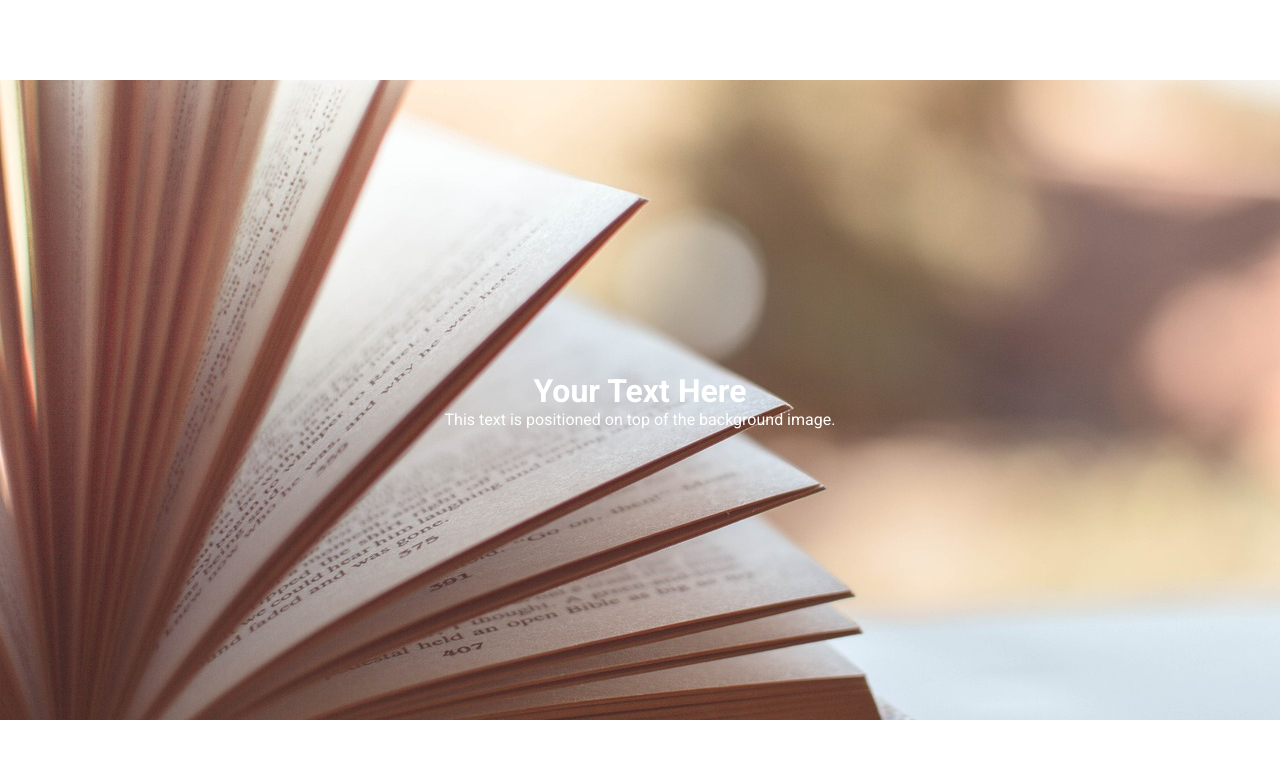
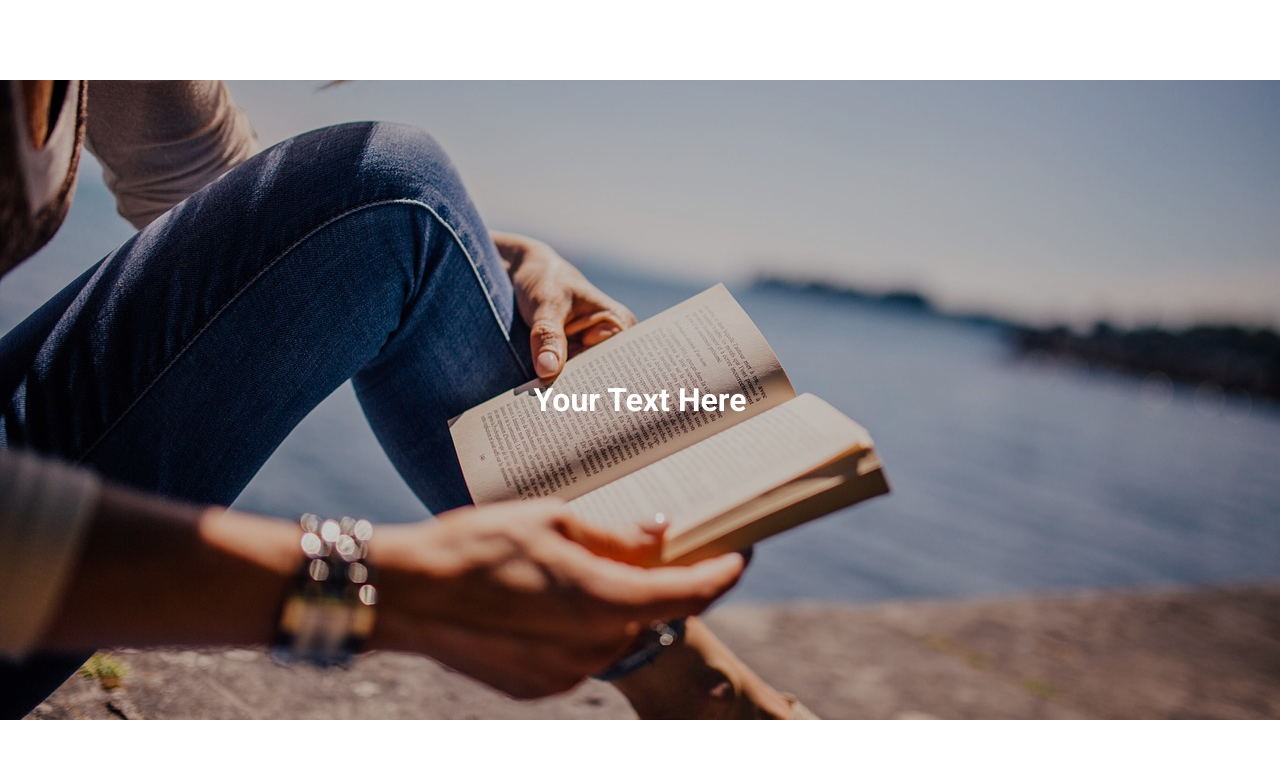
Before and after one commit to michaelpaulcuccia/lyceum, a Next.js app in the folder my-app/: page /testpage in a window 1280 px wide. Shown: the top 758 px of the page. Built offline with nearby package versions, Linux system fonts and the light colour scheme.

Commit message:
darkens overlay

```diff
--- a/my-app/src/app/testpage/page.tsx
+++ b/my-app/src/app/testpage/page.tsx
@@ -1,56 +1,53 @@
 "use client";
+import styled from "styled-components";
 import Image from "next/image";
-import styled from "styled-components";
 
-const BackgroundContainer = styled.div`
+const FullPageContainer = styled.div`
   position: relative;
-  width: 100vw; // Full viewport width
-  height: 100vh; // Full viewport height
+  width: 100%;
+  height: 80vh;
   display: flex;
-  align-items: center; // Centers content vertically
-  justify-content: center; // Centers content horizontally
+  align-items: center;
+  justify-content: center;
+  margin: 10vh 0;
 `;
 
-const ImageWrapper = styled.div`
-  position: relative;
-  width: 100%; // Image fills the width of its container
-  height: 80vh; // Image height takes up 80% of the viewport height
-  margin: 10vh 0; // 10% whitespace on top and bottom
-  overflow: hidden; // Ensures the image doesn't overflow
+const DarkenedImage = styled(Image)`
+  object-fit: cover;
+  width: 100%;
+  height: 100%;
+  z-index: 1;
 `;
 
-const BackgroundImage = styled(Image)`
-  object-fit: cover; // Ensures the image covers its container
-  object-position: center; // Centers the image
-  width: 100%; // Full width
-  height: 100%; // Full height
+const DarkOverlay = styled.div`
+  position: absolute;
+  top: 0;
+  left: 0;
+  width: 100%;
+  height: 100%;
+  background: rgba(0, 0, 0, 0.2); /*  20% opacity */
+  z-index: 2; /* Overlay stays below the text */
+  pointer-events: none; /* Ensures overlay does not block text or other elements */
 `;
 
-const TextContainer = styled.div`
-  position: absolute; // Position the text on top of the image
-  z-index: 1; // Higher z-index to appear above the image
-  color: white; // Text color (change based on your design)
-  text-align: center; // Center-align text
-  top: 50%; // Vertical center
-  left: 50%; // Horizontal center
-  transform: translate(-50%, -50%); // Offset to center text
+const TextOverlay = styled.div`
+  position: absolute;
+  color: white;
+  z-index: 3; /* Text stays on top of everything */
 `;
 
-export default function HomePage() {
+export default function BackgroundImageWithText() {
   return (
-    <BackgroundContainer>
-      <ImageWrapper>
-        <BackgroundImage
-          src="/images/book_001.jpg" // Replace with your image path
-          alt="Background Image"
-          layout="fill" // Makes the image cover the entire container
-          priority // Optionally add priority to preload the image
-        />
-        <TextContainer>
-          <h1>Your Text Here</h1>
-          <p>This text is positioned on top of the background image.</p>
-        </TextContainer>
-      </ImageWrapper>
-    </BackgroundContainer>
+    <FullPageContainer>
+      <DarkenedImage
+        src="/images/reading_002.jpg"
+        alt="Background Image"
+        layout="fill" /* Important for full coverage */
+      />
+      <DarkOverlay />
+      <TextOverlay>
+        <h1>Your Text Here</h1>
+      </TextOverlay>
+    </FullPageContainer>
   );
 }
```
